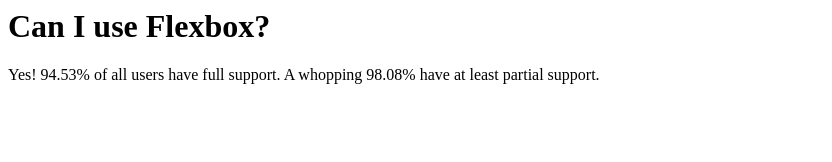
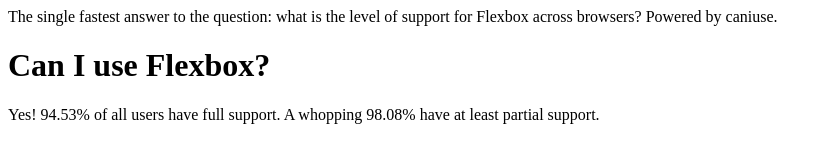
Before and after one commit to unwitting/can-i-use-flexbox, a plain HTML site: page index.html in a window 1280 px wide. Shown: the whole page, without its empty margins (0-832 px from the left). Drawn offline with Linux system fonts and the light colour scheme.

Commit message:
Deploy unwitting/can-i-use-flexbox to github.com/unwitting/can-i-use-flexbox.git:gh-pages

```diff
--- a/index.html
+++ b/index.html
@@ -1,2 +1,4 @@
+<title>Can I use Flexbox? | Check the current level of Flexbox support across browsers</title>
+<description>The single fastest answer to the question: what is the level of support for Flexbox across browsers? Powered by caniuse.</description>
 <h1>Can I use Flexbox?</h1>
 <div>Yes! 94.53% of all users have full support. A whopping 98.08% have at least partial support.</div>
```
